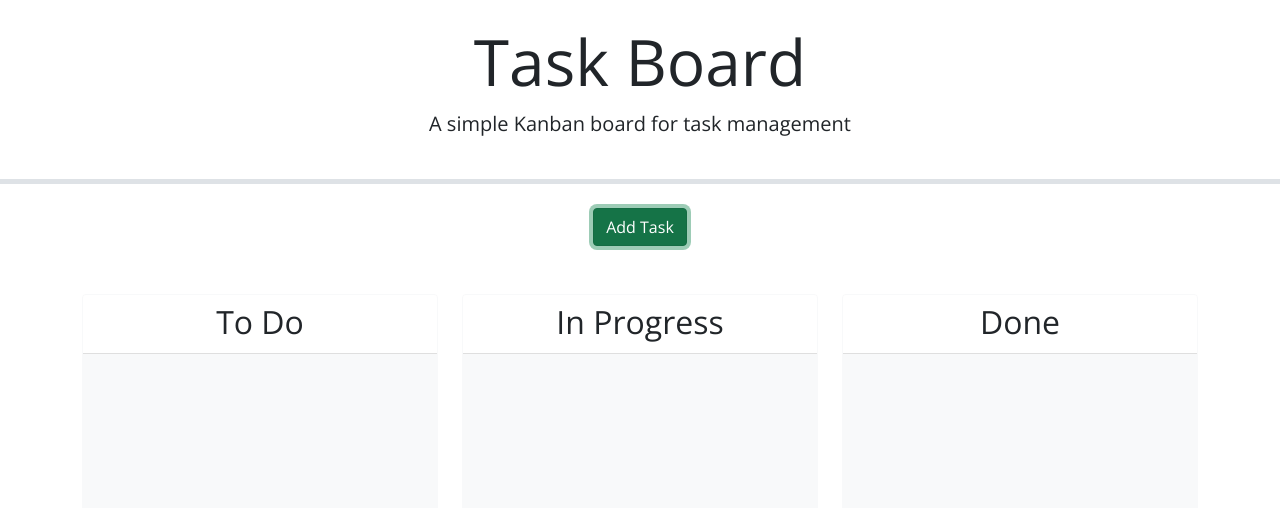
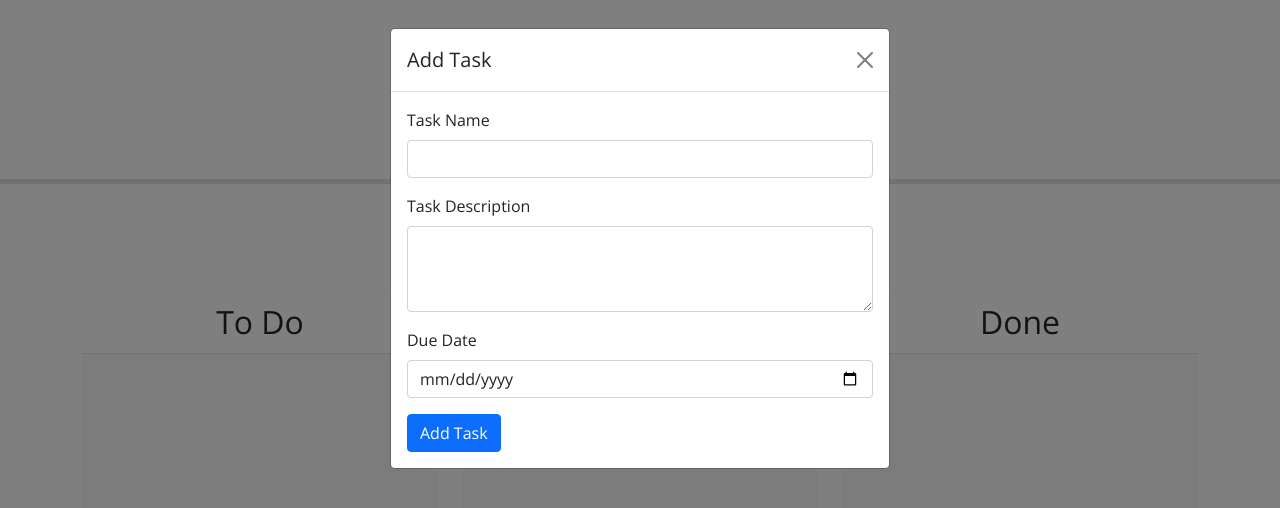
Before and after one commit to blebeuf/Team_task_board, a plain HTML site: page Develop/index.html in a window 1280 px wide. Both pictures are taken after a click on the button "Add Task". Drawn offline with nearby package versions, Linux system fonts and the light colour scheme.

Commit message:
update the modal function within HTML

```diff
--- a/Develop/assets/js/script.js
+++ b/Develop/assets/js/script.js
@@ -2,9 +2,21 @@
 let taskList = JSON.parse(localStorage.getItem("tasks"));
 let nextId = JSON.parse(localStorage.getItem("nextId"));
 
+const taskDisplayEl = $('#task-display');
+const taskFormEl = $('#task-form');
+const taskNameInputEl = $('task-name-input');
+const taskDateInputEl = $('taskDueDate');
+const taskDescriptionInputEl = $('task-description-input');
+
 const time = dayjs();
 function readTasksFromStorage(){
 let task = JSON.parse(localStorage.getItem('task'));
+
+$('#taskModal').modal('show');
+$('#taskModal').on('shown.bs.modal', function () {
+    console.log('Modal is now shown');
+    // You can also set focus to a specific element in the modal here
+  });
 
 if (!tasks){
     tasks = [];
@@ -83,6 +95,7 @@ function renderTaskList() {
 }
 
 // Todo: create a function to handle adding a new task
+
 function handleAddTask(event){
     event.preventDefault();
 
@@ -139,6 +152,12 @@ function handleDrop(event, ui) {
     renderTaskList();
 }
 
+taskFormEl.on('submit', handleDeleteProject);
+
+taskDisplayEl.on('click', '.btn-delete-project', handleDeleteProject);
+
+
+
 // Todo: when the page loads, render the task list, add event listeners, make lanes droppable, and make the due date field a date picker
 $(document).ready(function () {
     printTaskData();
--- a/Develop/index.html
+++ b/Develop/index.html
@@ -25,21 +25,29 @@
       <button class="btn btn-success" data-bs-toggle="modal" data-bs-target="#formModal">Add Task</button>
     </div>
     <!-- Todo: Create a modal with a form to add tasks -->
-    <div class="modal" tabindex="-1" role="dialog">
-      <div class="modal-dialog" role="document">
+    <div class="modal fade" id="formModal" tabindex="-1" aria-labelledby="formModalLabel" aria-hidden="true">
+      <div class="modal-dialog">
         <div class="modal-content">
           <div class="modal-header">
-            <h5 class="modal-title">Modal title</h5>
-            <button type="button" class="close" data-dismiss="modal" aria-label="Close">
-              <span aria-hidden="true">&times;</span>
-            </button>
+            <h5 class="modal-title" id="formModalLabel">Add Task</h5>
+            <button type="button" class="btn-close" data-bs-dismiss="modal" aria-label="Close"></button>
           </div>
           <div class="modal-body">
-            <p>Modal body text goes here.</p>
-          </div>
-          <div class="modal-footer">
-            <button type="button" class="btn btn-primary">Save changes</button>
-            <button type="button" class="btn btn-secondary" data-dismiss="modal">Close</button>
+            <form id="taskForm">
+              <div class="mb-3">
+                <label for="taskName" class="form-label">Task Name</label>
+                <input type="text" class="form-control" id="taskName" required>
+              </div>
+              <div class="mb-3">
+                <label for="taskDescription" class="form-label">Task Description</label>
+                <textarea class="form-control" id="taskDescription" rows="3"></textarea>
+              </div>
+              <div class="mb-3">
+                <label for="taskDueDate" class="form-label">Due Date</label>
+                <input type="date" class="form-control" id="taskDueDate">
+              </div>
+              <button type="submit" class="btn btn-primary">Add Task</button>
+            </form>
           </div>
         </div>
       </div>
```
